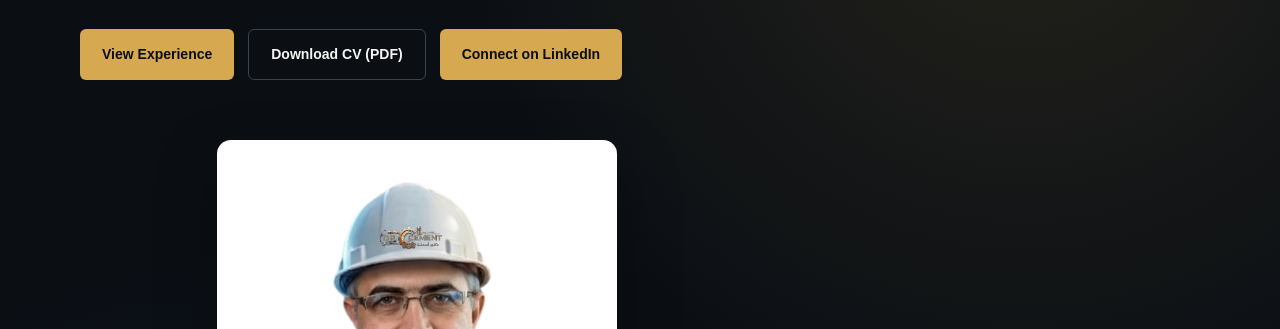
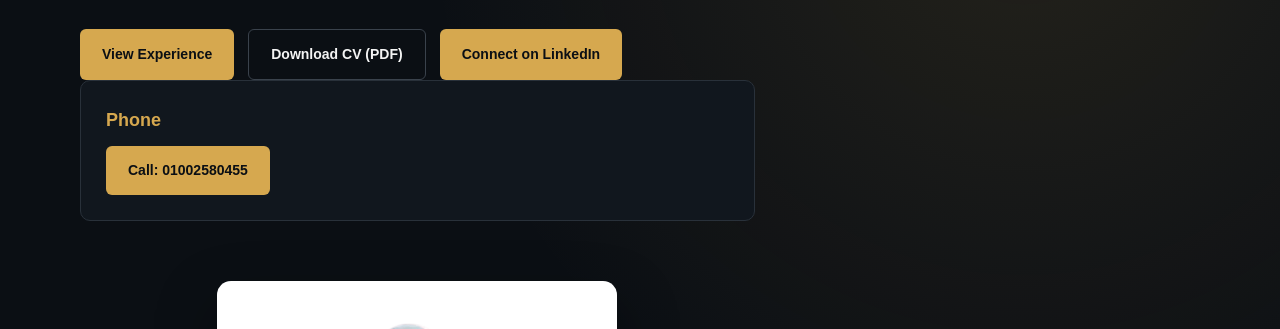
Before and after one commit to DrMahmoud-Zaki/DrMahmoud-Zaki.github.io, a plain HTML site: page index.html in a window 1280 px wide. Shown: the part 471-800 px from the top of the page. Drawn offline with Linux system fonts and the light colour scheme.

Commit message:
Update index.html

```diff
--- a/index.html
+++ b/index.html
@@ -370,6 +370,10 @@ HTML
                     Connect on LinkedIn
                 </a>
             </div>
+<div class="contact-item">
+                <strong>Phone</strong>
+                <a href="tel:01002580455" class="btn btn-primary">Call: 01002580455</a>
+            </div>
         </div>
 <div class="logo">
             <a href="#">
```
